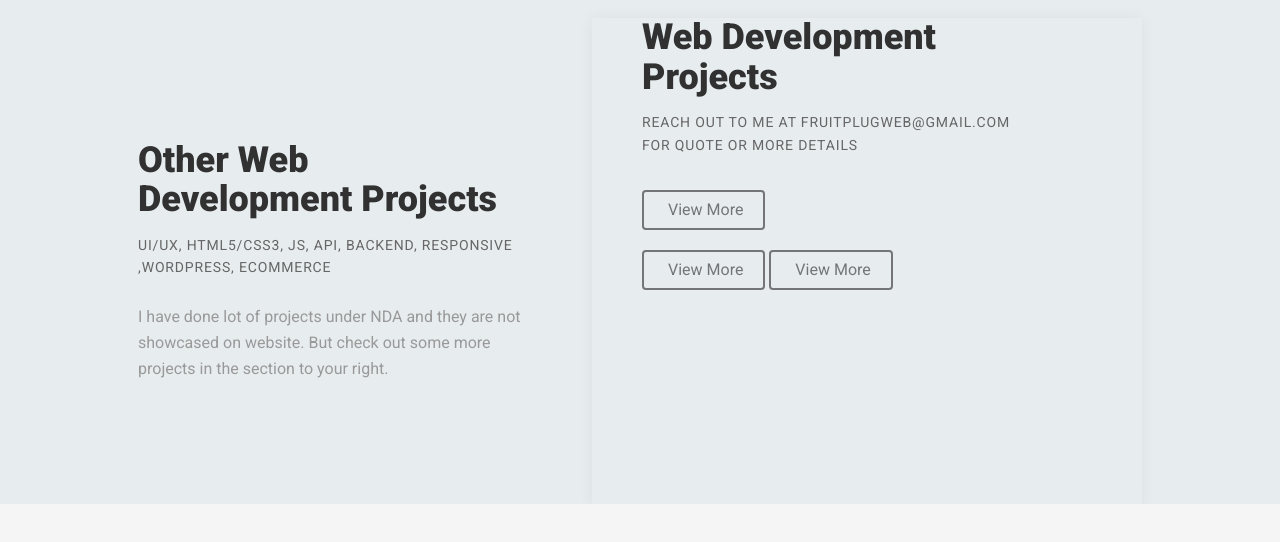
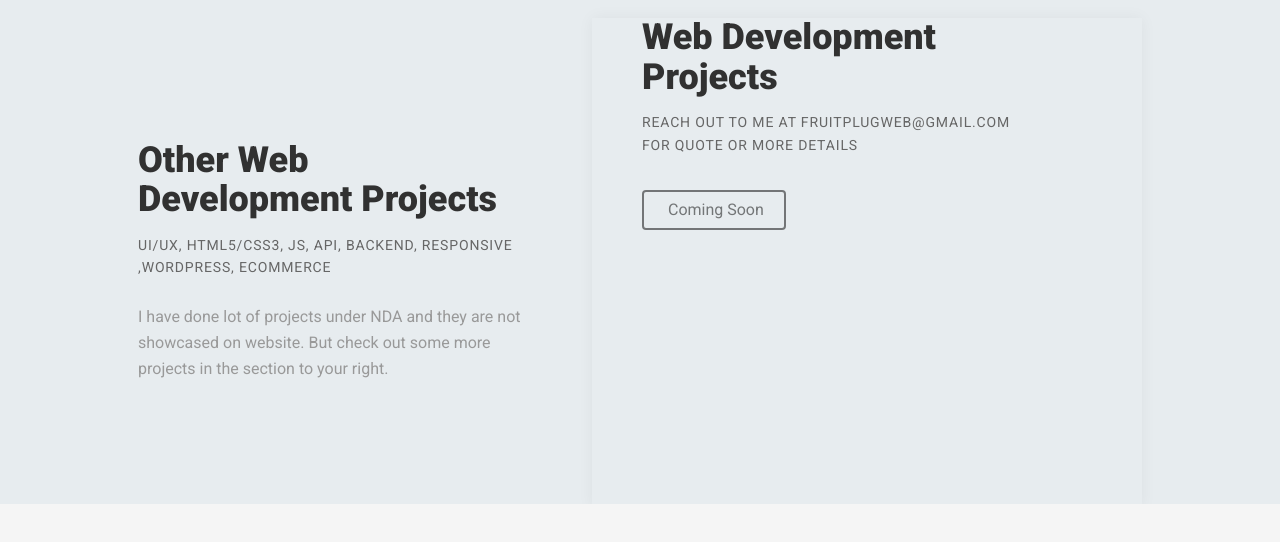
Before and after one commit to fruitplug/fruitplug-web, a plain HTML site: page work.html in a window 1280 px wide. Shown: the part 3295-3837 px from the top of the page. Drawn offline with nearby package versions, Linux system fonts and the light colour scheme.

Commit message:
View more from work page
removed bad links

```diff
--- a/work.html
+++ b/work.html
@@ -270,9 +270,8 @@
                     <h3>Reach out to me at fruitplugweb@gmail.com for quote or more details </h3>
 
 <!--                    <p>Please check the websites below to see my work.</p>-->
-                    <a href="case-ux.html" class="btn btn-outline">view more</a> <br>
-                    <a href="case-ux.html" class="btn btn-outline">view more</a>
-                    <a href="case-ux.html" class="btn btn-outline">view more</a>
+                    <a href="#" class="btn btn-outline">Coming soon</a> <br>
+
                 </div>
                 </div>
             </section>
```
